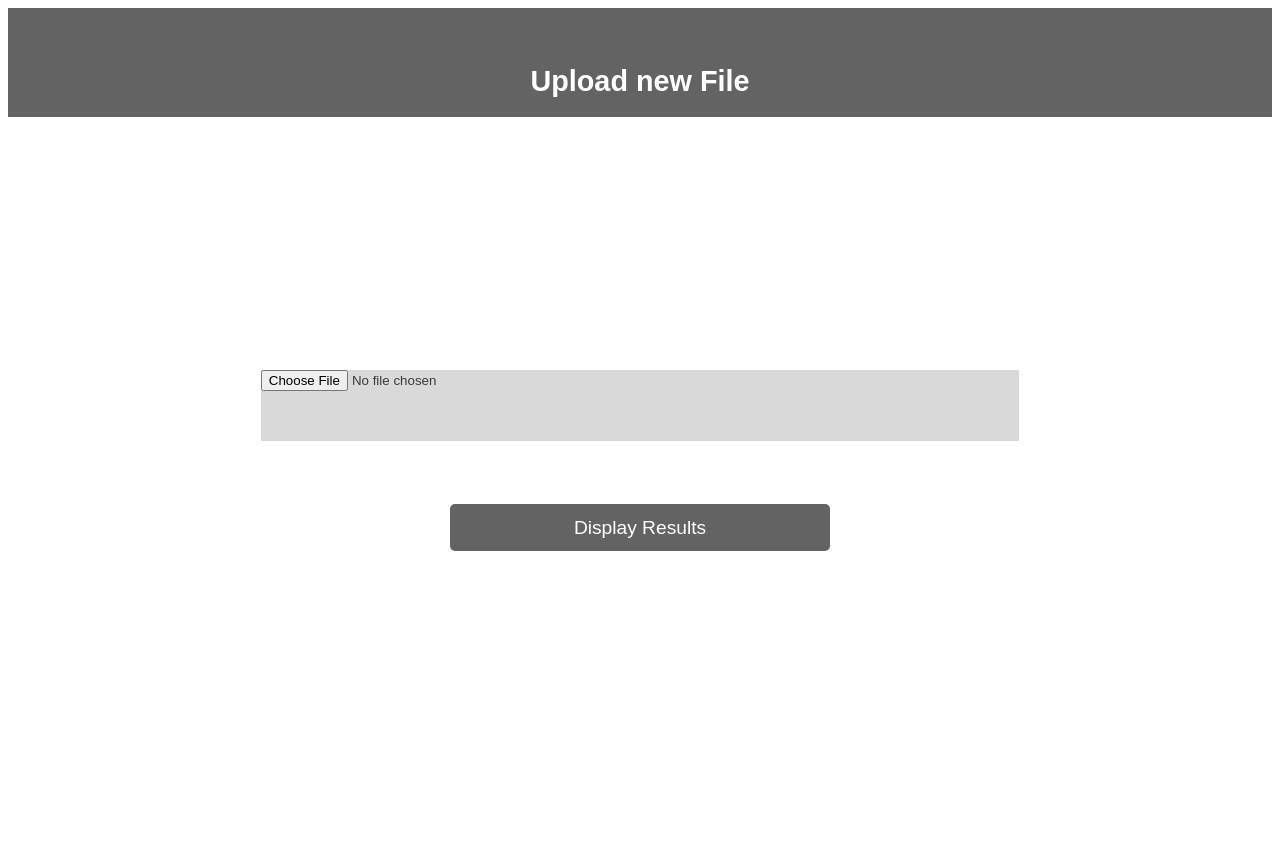
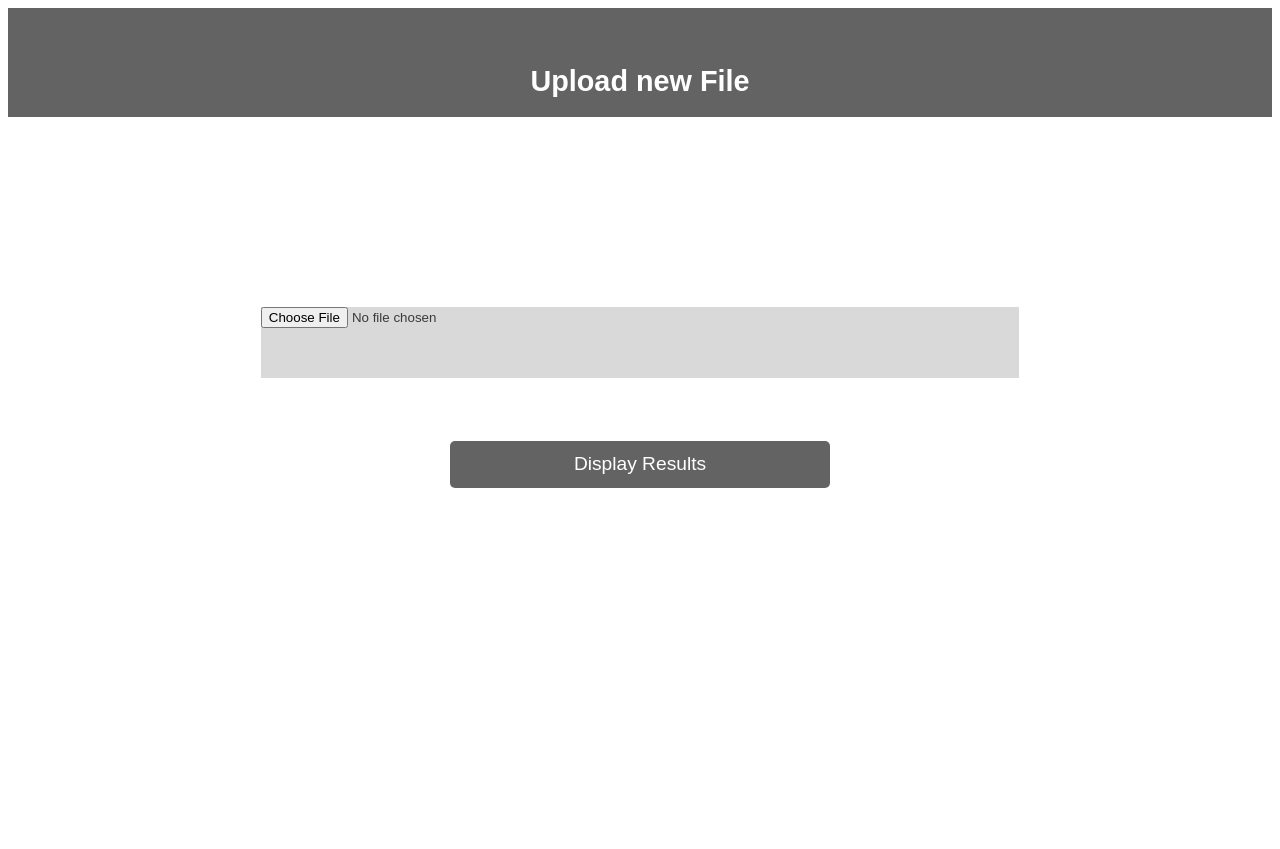
Before and after one commit to anieni1031/htn2022, a Flask app: page / in a window 1280 px wide. After the commit the page ends 488 px from the top, so only its background shows below. Run offline with Flask 2, Linux system fonts and the light colour scheme.

Commit message:
forgot what i did

```diff
--- a/static/styles/page.css
+++ b/static/styles/page.css
@@ -27,11 +27,12 @@ h1{
 }
 body {
     font-family: Arial, Helvetica, sans-serif;
+    overflow: hidden;
 }
 .middle{
     width:100%;
     height:60%;
-    padding-top:20%;
+    padding-top:15%;
     text-align:center;
     min-height:fit-content;
 }
@@ -69,3 +70,11 @@ body {
     padding-top:5%;
     text-align:center;
 }
+.bottom{
+    height:max-content;
+    width:100%;
+}
+/* .roundBtn{
+    border-radius:80px;
+    background-color:#636363;
+} */
--- a/templates/upload.html
+++ b/templates/upload.html
@@ -10,7 +10,6 @@
             {% endfor %}
          {% endif %}
       {% endwith %}
-
       <title>colors or something</title>
       <div class = "titlebar">
          <h1>Upload new File</h1>
@@ -23,5 +22,8 @@
             </div>
          </form>
       </div>
+      <div class="bottom">
+         <!-- <input class="roundBtn" value='?'> -->
+      </div>
    </body>
 </html>
```
